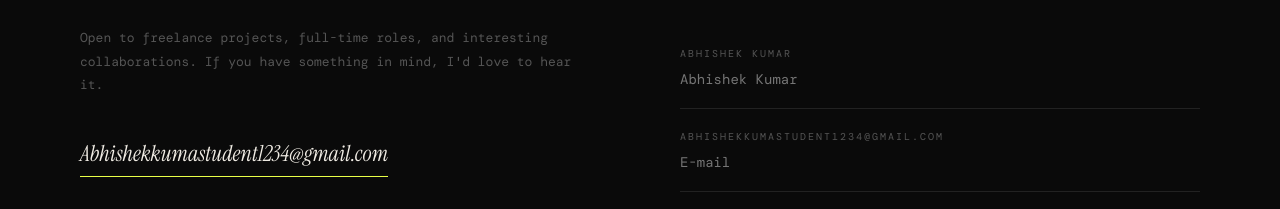
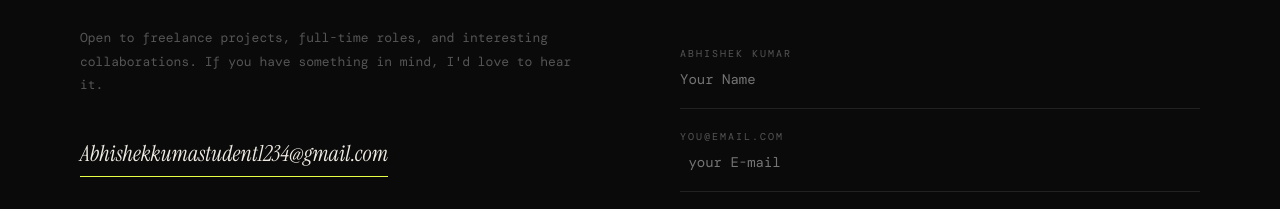
Before and after one commit to Abhishek20-prog/portfolio, a plain HTML site: page index.html in a window 1280 px wide. Shown: the part 3789-3998 px from the top of the page. Drawn offline with nearby package versions, Linux system fonts and the light colour scheme; a web font is replaced by a local one.

Commit message:
initial commit

```diff
--- a/index.html
+++ b/index.html
@@ -223,8 +223,8 @@
         </div>
       </div>
       <form class="contact-form" onsubmit="return false;">
-        <div class="form-field"><label>Abhishek Kumar</label><input type="text" placeholder="Abhishek Kumar" /></div>
-        <div class="form-field"><label>Abhishekkumastudent1234@gmail.com</label><input type="email" placeholder="E-mail" /></div>
+        <div class="form-field"><label>Abhishek Kumar</label><input type="text" placeholder="Your Name" /></div>
+        <div class="form-field"><label>you@email.com</label><input type="email" placeholder=" your E-mail" /></div>
         <div class="form-field"><label>Message</label><textarea placeholder="Tell me about your project..."></textarea></div>
         <button type="button" class="form-submit" id="formBtn">Send Message</button>
       </form>
```
